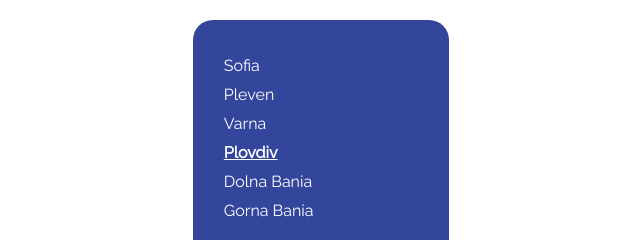
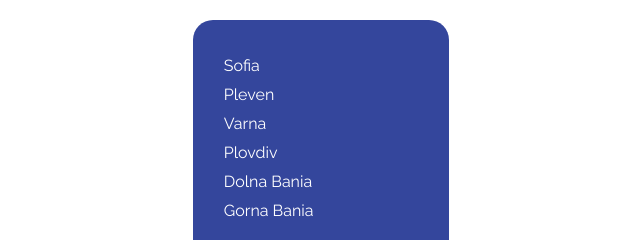
Before and after one commit to Angelpalamida/Angel, a plain HTML site: page 04. JS-Advanced-DOM-Introduction-Exercise-Resources-New/04. Search in List/list.html in a window 1280 px wide. Shown: the top 240 px of the page, 319-959 px from the left. Drawn offline with nearby package versions, Linux system fonts and the light colour scheme.

Commit message:
Update list.html

```diff
--- a/04. JS-Advanced-DOM-Introduction-Exercise-Resources-New/04. Search in List/list.html
+++ b/04. JS-Advanced-DOM-Introduction-Exercise-Resources-New/04. Search in List/list.html
@@ -13,7 +13,7 @@
     <li>Sofia</li>
     <li>Pleven</li>
     <li>Varna</li>
-    <li><strong><u>Plovdiv</u></strong></li>
+    <li>Plovdiv</li>
     <li>Dolna Bania</li>
     <li>Gorna Bania</li>
 </ul>
```
